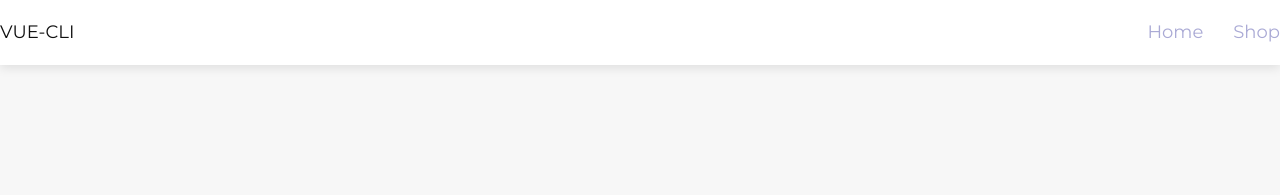
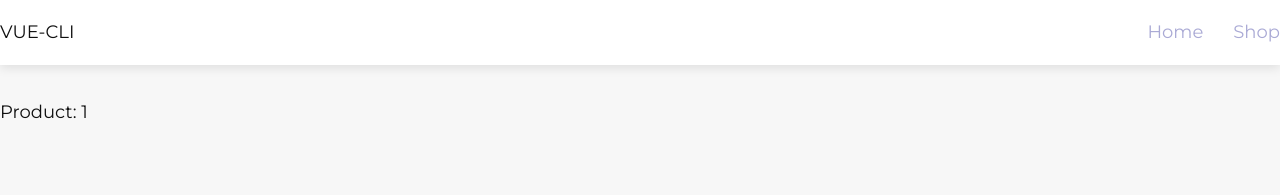
Before and after one commit to YaroslavArtemenko/vue-shop-course, a Vue app: page /shop/1 in a window 1280 px wide. Shown: the top 195 px of the page. Built offline with nearby package versions, Linux system fonts and the light colour scheme.

Commit message:
added example route in console.log

```diff
--- a/src/pages/Product.vue
+++ b/src/pages/Product.vue
@@ -1,10 +1,27 @@
 <template>
-  <h1>Product: </h1>
+  <div class="wrapper-content wrapper-content--fixed">
+
+    <section>
+      <div class="container">
+        <h1>Product: {{ id }}</h1>
+      </div>
+
+    </section>
+
+  </div>
 </template>
 
 <script>
 export default {
-  name: "Product"
+  name: "Product",
+  data () {
+    return {
+      id: this.$route.params.id
+    }
+  },
+  created() {
+    console.log({route: this.$route, id: this.$route.params.id})
+  }
 }
 </script>
 
```
